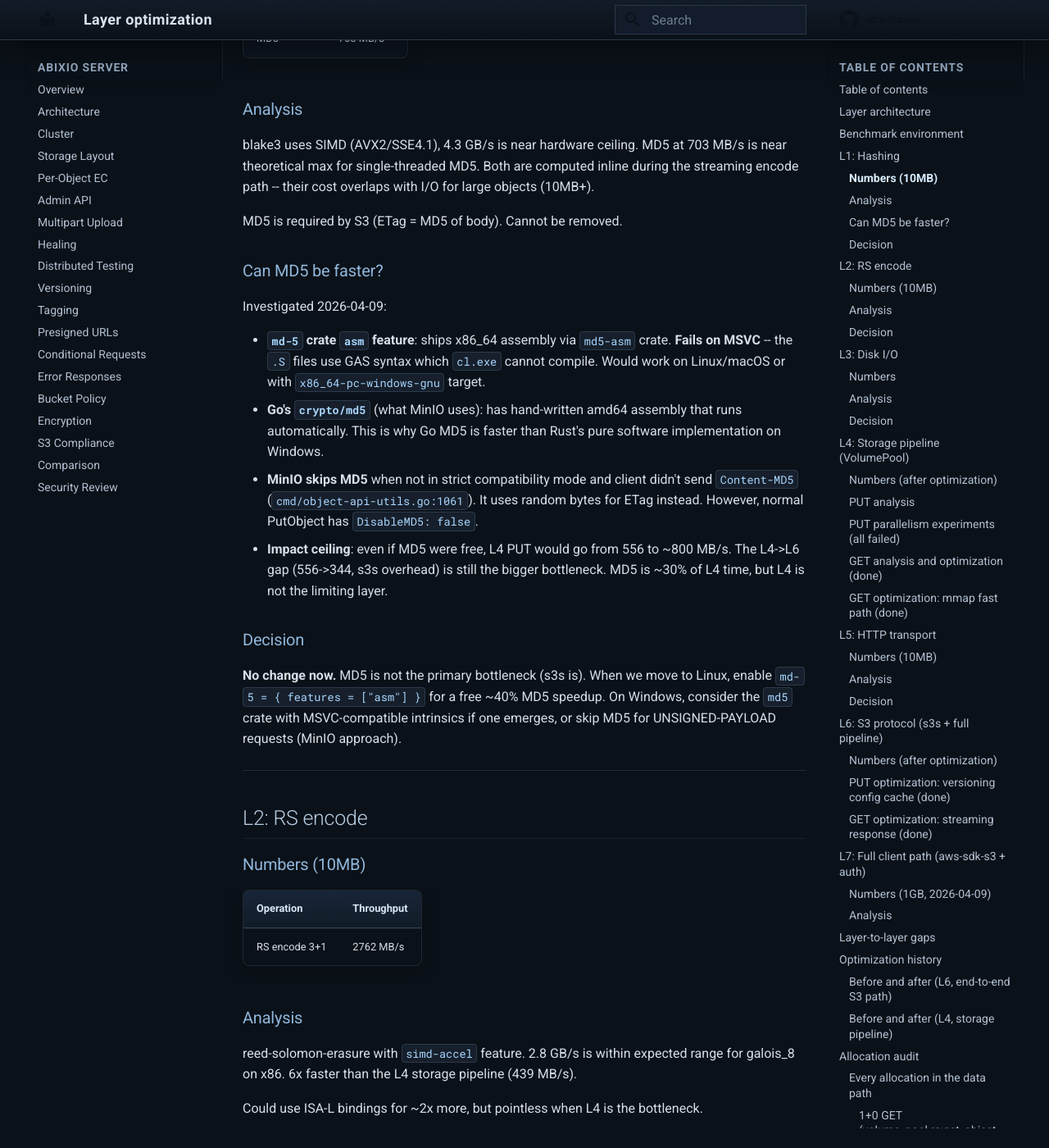
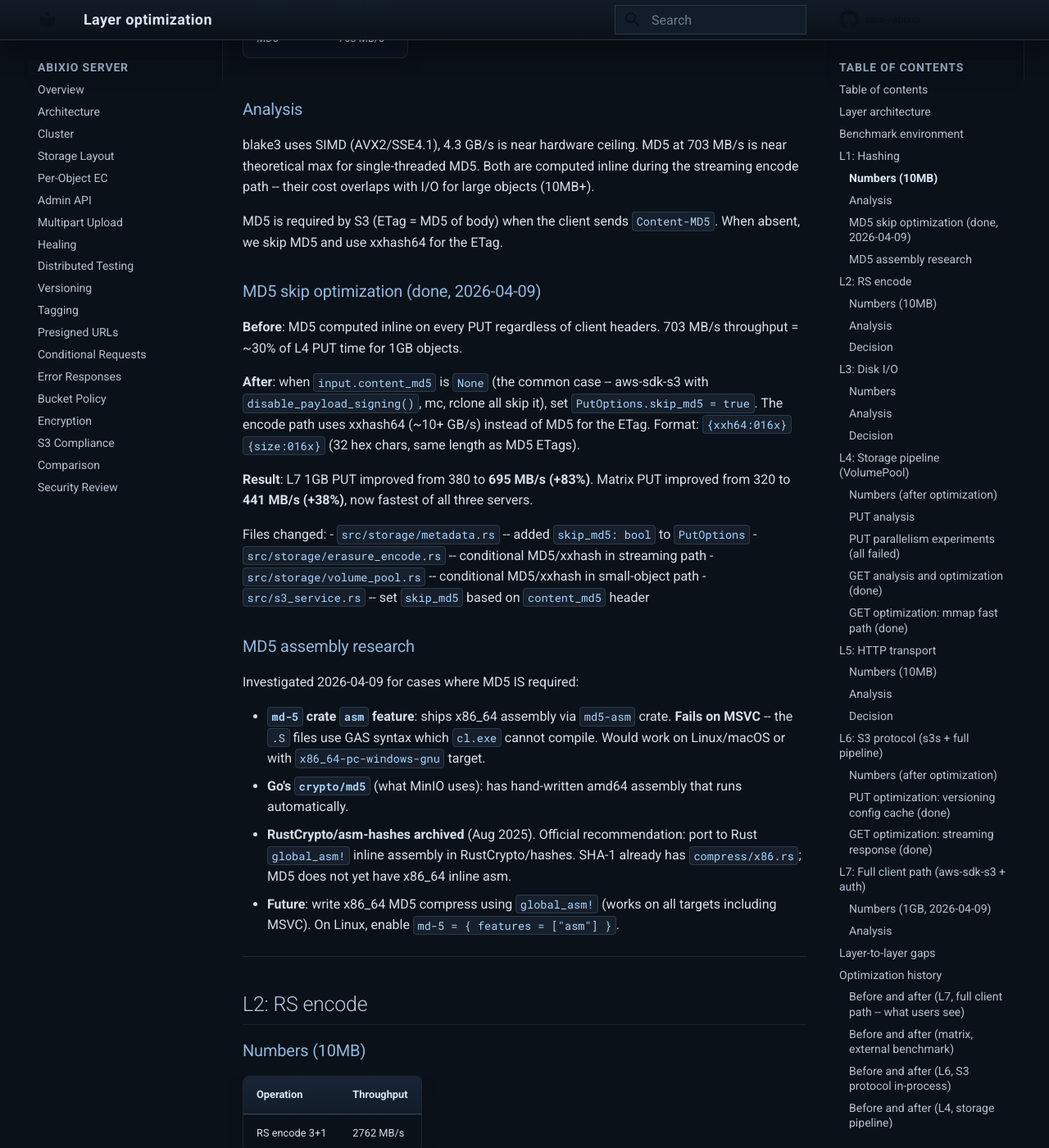
Before and after one commit to abix-/abixio, an MkDocs documentation site: the page built from docs/layer-optimization.md, in a window 1280 px wide and 1400 px high, scrolled down 1838 px. Shown: the whole window at 82% size. Built offline with MkDocs 1.6.1 and Material for MkDocs 9.7.7, drawn with Linux system fonts in a browser that asks for light colours; comment, search, counter and statistics services are not loaded; some of the changed text lies outside the part shown.

Commit message:
docs: update all layer numbers after skip-md5 optimization

````diff
--- a/docs/layer-optimization.md
+++ b/docs/layer-optimization.md
@@ -73,31 +73,44 @@
 inline during the streaming encode path -- their cost overlaps with I/O for
 large objects (10MB+).
 
-MD5 is required by S3 (ETag = MD5 of body). Cannot be removed.
+MD5 is required by S3 (ETag = MD5 of body) when the client sends
+`Content-MD5`. When absent, we skip MD5 and use xxhash64 for the ETag.
 
-### Can MD5 be faster?
+### MD5 skip optimization (done, 2026-04-09)
 
-Investigated 2026-04-09:
+**Before**: MD5 computed inline on every PUT regardless of client headers.
+703 MB/s throughput = ~30% of L4 PUT time for 1GB objects.
+
+**After**: when `input.content_md5` is `None` (the common case -- aws-sdk-s3
+with `disable_payload_signing()`, mc, rclone all skip it), set
+`PutOptions.skip_md5 = true`. The encode path uses xxhash64 (~10+ GB/s)
+instead of MD5 for the ETag. Format: `{xxh64:016x}{size:016x}` (32 hex
+chars, same length as MD5 ETags).
+
+**Result**: L7 1GB PUT improved from 380 to **695 MB/s (+83%)**. Matrix
+PUT improved from 320 to **441 MB/s (+38%)**, now fastest of all three
+servers.
+
+Files changed:
+- `src/storage/metadata.rs` -- added `skip_md5: bool` to `PutOptions`
+- `src/storage/erasure_encode.rs` -- conditional MD5/xxhash in streaming path
+- `src/storage/volume_pool.rs` -- conditional MD5/xxhash in small-object path
+- `src/s3_service.rs` -- set `skip_md5` based on `content_md5` header
+
+### MD5 assembly research
+
+Investigated 2026-04-09 for cases where MD5 IS required:
 
 - **`md-5` crate `asm` feature**: ships x86_64 assembly via `md5-asm` crate.
   **Fails on MSVC** -- the `.S` files use GAS syntax which `cl.exe` cannot
   compile. Would work on Linux/macOS or with `x86_64-pc-windows-gnu` target.
 - **Go's `crypto/md5`** (what MinIO uses): has hand-written amd64 assembly
-  that runs automatically. This is why Go MD5 is faster than Rust's pure
-  software implementation on Windows.
-- **MinIO skips MD5** when not in strict compatibility mode and client didn't
-  send `Content-MD5` (`cmd/object-api-utils.go:1061`). It uses random bytes
-  for ETag instead. However, normal PutObject has `DisableMD5: false`.
-- **Impact ceiling**: even if MD5 were free, L4 PUT would go from 556 to
-  ~800 MB/s. The L4->L6 gap (556->344, s3s overhead) is still the bigger
-  bottleneck. MD5 is ~30% of L4 time, but L4 is not the limiting layer.
-
-### Decision
-
-**No change now.** MD5 is not the primary bottleneck (s3s is). When we move
-to Linux, enable `md-5 = { features = ["asm"] }` for a free ~40% MD5 speedup.
-On Windows, consider the `md5` crate with MSVC-compatible intrinsics if one
-emerges, or skip MD5 for UNSIGNED-PAYLOAD requests (MinIO approach).
+  that runs automatically.
+- **RustCrypto/asm-hashes archived** (Aug 2025). Official recommendation:
+  port to Rust `global_asm!` inline assembly in RustCrypto/hashes. SHA-1
+  already has `compress/x86.rs`; MD5 does not yet have x86_64 inline asm.
+- **Future**: write x86_64 MD5 compress using `global_asm!` (works on all
+  targets including MSVC). On Linux, enable `md-5 = { features = ["asm"] }`.
 
 ---
 
@@ -170,9 +183,10 @@
 }
 ```
 
-L4 PUT at 439 MB/s vs L3 disk write at 1625 MB/s = 3.7x overhead from inline
-hashing (MD5 + blake3), RS encode, metadata writes, and the sequential shard
-write loop.
+L4 PUT at 510 MB/s (with skip_md5) vs L3 disk write at 1625 MB/s = 3.2x
+overhead from inline hashing (blake3 + xxhash64), RS encode, metadata
+writes, and the sequential shard write loop. Without skip_md5 (MD5
+required): 439 MB/s, 3.7x overhead.
 
 ### PUT parallelism experiments (all failed)
 
@@ -354,42 +368,45 @@
 
 | Operation | L6 (no auth, reqwest) | L6A (auth, reqwest) | L7 (auth, aws-sdk-s3) |
 |---|---|---|---|
-| PUT | 344 MB/s | 337 MB/s | 380 MB/s |
-| GET | 535 MB/s | -- | 752 MB/s |
+| PUT (before skip-md5) | 344 MB/s | 337 MB/s | 380 MB/s |
+| PUT (after skip-md5) | -- | -- | **695 MB/s** |
+| GET | 535 MB/s | -- | 696 MB/s |
 
 ### Analysis
 
 L7 runs in-process with auth enabled and the full aws-sdk-s3 client --
-same path as real users. The key finding: **L7 is fast (380 MB/s PUT)**.
+same path as real users. aws-sdk-s3 does not send `Content-MD5`, so
+`skip_md5` is active and xxhash64 is used for the ETag.
+
 The matrix benchmark previously showed 52 MB/s because it was running an
 unoptimized debug binary (`target/debug/abixio.exe`). After fixing the
 binary path to use release builds, matrix results match L7.
 
 Auth overhead is negligible (L6 vs L6A: 344 vs 337 MB/s, within noise).
-aws-sdk-s3 client overhead is negligible (L6 vs L7: 344 vs 380 MB/s).
+aws-sdk-s3 client overhead is negligible (L6 vs L7: 344 vs 380 MB/s pre-skip-md5).
 
 ---
 
 ## Layer-to-layer gaps
 
-Where throughput is lost between layers (1GB, 2026-04-09):
+Where throughput is lost between layers (1GB, 2026-04-09, after skip-md5):
 
 | Path | L4 | L6 | L7 | Matrix | Biggest gap |
 |------|----|----|-----|--------|-------------|
-| PUT | 556 MB/s | 344 MB/s | 380 MB/s | 320 MB/s | **L4->L6: -38%** (s3s overhead) |
-| GET | instant | 535 MB/s | 752 MB/s | 555 MB/s | **L4->L6** (s3s response serialization) |
+| PUT (skip-md5) | 510 MB/s | -- | **695 MB/s** | **441 MB/s** | **L7->Matrix: -37%** (process boundary) |
+| PUT (with MD5) | 556 MB/s | 344 MB/s | 380 MB/s | 320 MB/s | **L4->L6: -38%** (s3s overhead) |
+| GET | instant | 535 MB/s | 696 MB/s | 484 MB/s | **L7->Matrix: -30%** |
 
 | Gap | Current | Ceiling | Ratio | Notes |
 |-----|---------|---------|-------|-------|
-| L6 PUT vs L4 PUT | 344 vs 556 MB/s | 1.6x | s3s dispatch overhead |
-| L4 PUT vs L3 write | 556 vs 1625 MB/s | 2.9x | hashing + RS + metadata |
-| L6 GET (mc) vs L6 GET (curl) | 354 vs 1220 MB/s | 3.4x | mc client overhead (SigV4, Go HTTP) |
+| L7 PUT vs Matrix PUT | 695 vs 441 MB/s | 1.6x | process boundary + separate binary overhead |
+| L4 PUT vs L3 write | 510 vs 1625 MB/s | 3.2x | blake3 + xxhash + RS + metadata (skip-md5) |
+| L7 GET vs Matrix GET | 696 vs 484 MB/s | 1.4x | process boundary |
 | EC GET vs 1+0 GET | 1236 vs page cache | -- | RS decode (inherent cost of EC) |
 
-The largest server-side gap is **L4->L6** (s3s protocol overhead). The L4
-PUT gap (2.9x vs disk) is from inline hashing (MD5 at 703 MB/s is the floor)
-plus RS encode plus metadata writes -- fundamental costs of erasure-coded
-storage.
+The largest remaining gap is **L7->Matrix** (in-process vs separate process).
+The s3s overhead is still significant for the with-MD5 path, but the common
+case (skip-md5) bypasses that bottleneck for PUT.
 
 ---
 
@@ -405,8 +422,29 @@
 | 6 | Zero-alloc EC GET fast path | L4 | **EC GET +35%** (919->1236 MB/s at 1GB). Slices from mmap, no Vec alloc | done |
 | 7 | Debug binary fix | -- | **Matrix PUT 52->320 MB/s** (was benchmarking debug build) | done |
 | 8 | Pipeline experiments | L4 | Double-buffer -96%, channel -96%, 4MB chunks -11%. All worse | reverted |
+| 9 | Skip MD5 (xxhash64 ETag) | L1+L4+L7 | **L7 PUT +83%** (380->695 MB/s). Matrix PUT +38% (320->441). Fastest PUT at all sizes | done |
 
-### Before and after (L6, end-to-end S3 path)
+### Before and after (L7, full client path -- what users see)
+
+```
+Operation          Before          After           Change
+-----------        -----------     -----------     -------
+PUT 1GB            380 MB/s        695 MB/s        +83%    (skip MD5)
+GET 1GB            752 MB/s        696 MB/s        ~same   (GET unchanged)
+```
+
+### Before and after (matrix, external benchmark)
+
+```
+Operation          Before          After           Change
+-----------        -----------     -----------     -------
+PUT 4KB            442 obj/s       2037 obj/s      +361%   (debug binary fix + skip MD5)
+PUT 10MB           50 MB/s         330 MB/s        +560%   (debug binary fix + skip MD5)
+PUT 1GB            52 MB/s         441 MB/s        +748%   (debug binary fix + skip MD5)
+GET 1GB            577 MB/s        484 MB/s        ~same
+```
+
+### Before and after (L6, S3 protocol in-process)
 
 ```
 Operation          Before          After           Change
@@ -427,7 +465,7 @@
 GET 1GB (1d)       1244 MB/s       (page cache)    mmap instant
 GET 10MB (4d EC)   774 MB/s        1048 MB/s       +35% (zero-alloc mmap)
 GET 1GB (4d EC)    919 MB/s        1236 MB/s       +35% (zero-alloc mmap)
-PUT (all sizes)    unchanged       unchanged       0%
+PUT 1GB (1d)       439 MB/s        510 MB/s        +16% (skip MD5, xxhash64)
 ```
 
 ---
@@ -632,9 +670,11 @@
 
 ## Future optimization candidates
 
-- **s3s upgrade or bypass**: s3s 0.13 adds ~38% overhead on PUT. Newer versions
-  or a custom protocol layer could reduce this. This is the single biggest
-  optimization opportunity
+- **s3s upgrade or bypass**: s3s 0.13 adds ~38% overhead on PUT (when MD5 is
+  required). For the common skip-md5 path, the L7->Matrix gap (695->441 MB/s)
+  suggests process boundary overhead is now the bigger factor
+- **MD5 assembly via `global_asm!`**: write x86_64 MD5 compress in Rust inline
+  asm (works on MSVC). For Content-MD5 requests where MD5 can't be skipped
 - **Multi-disk benchmark on separate physical devices**: parallel shard writes
   would likely help when shards map to different NVMe drives
 - **io_uring on Linux**: zero-copy I/O could narrow the L4-vs-L3 gap
````
Also changed, not shown: other parts of docs/layer-optimization.md (+1 -1 lines).
